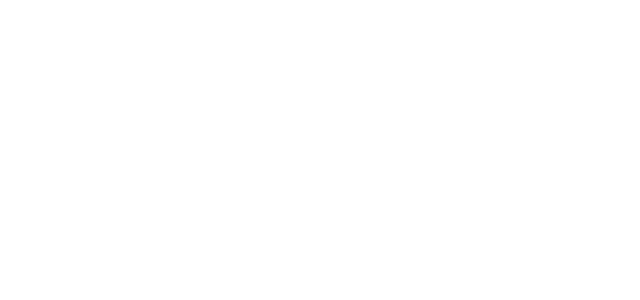
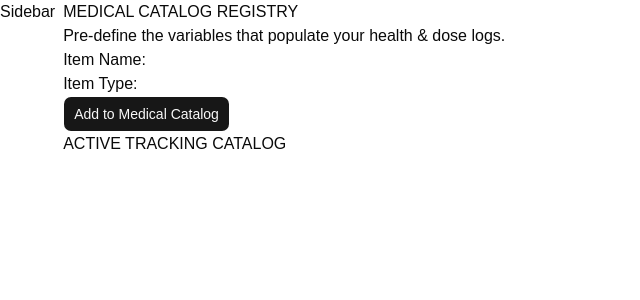
Before and after one commit to yogeshdatir/care-coin, a React (Vite) app: page /settings in a window 1280 px wide. Before the commit this address had no page. Shown: the top 300 px of the page, without its empty margins (0-640 px from the left). Built offline with nearby package versions, Linux system fonts and the light colour scheme.

Commit message:
Add routing and new components for settings, loading, and error pages

```diff
--- a/src/core/App.tsx
+++ b/src/core/App.tsx
@@ -1,17 +1,33 @@
 import { BrowserRouter, Navigate, Route, Routes } from 'react-router';
+
+import DashboardPage from '@/features/dashboard/components/DashboardPage';
+import LoadingPage from '@/shared/components/LoadingPage';
+import { lazy, Suspense } from 'react';
 import Layout from './components/Layout';
-import DashboardPage from '@/features/dashboard/components/DashboardPage';
+
+const NotFound = lazy(() => import('@/shared/components/NotFound'));
+const SettingsPage = lazy(
+  () => import('@/features/settings/components/SettingsPage'),
+);
 
 function App() {
   return (
     <>
       <BrowserRouter>
-        <Routes>
-          <Route element={<Layout />}>
-            <Route path="/" element={<Navigate to="/dashboard" replace />} />
-            <Route path="/dashboard" element={<DashboardPage />} />
-          </Route>
-        </Routes>
+        <Suspense fallback={<LoadingPage />}>
+          <Routes>
+            <Route element={<Layout />}>
+              <Route
+                index
+                path="/"
+                element={<Navigate to="/dashboard" replace />}
+              />
+              <Route path="/dashboard" element={<DashboardPage />} />
+              <Route path="/settings" element={<SettingsPage />} />
+              <Route path="*" element={<NotFound />} />
+            </Route>
+          </Routes>
+        </Suspense>
       </BrowserRouter>
     </>
   );
--- /dev/null
+++ b/src/features/settings/components/SettingsPage.tsx
@@ -0,0 +1,27 @@
+import { Button } from '@/shared/components/ui/button';
+
+const SettingsPage = () => {
+  return (
+    <div>
+      <h1>MEDICAL CATALOG REGISTRY</h1>
+      <p>Pre-define the variables that populate your health & dose logs.</p>
+      <form>
+        <fieldset>
+          <label>Item Name:</label>
+          <input />
+        </fieldset>
+        <fieldset>
+          <label>Item Type:</label>
+          <input />
+        </fieldset>
+        <Button type="button">Add to Medical Catalog</Button>
+      </form>
+      <div>
+        <h1>ACTIVE TRACKING CATALOG</h1>
+        <ul></ul>
+      </div>
+    </div>
+  );
+};
+
+export default SettingsPage;
--- /dev/null
+++ b/src/shared/components/ErrorPage.tsx
@@ -0,0 +1,5 @@
+const ErrorPage = () => {
+  return <div>ErrorPage</div>;
+};
+
+export default ErrorPage;
--- /dev/null
+++ b/src/shared/components/LoadingPage.tsx
@@ -0,0 +1,5 @@
+const LoadingPage = () => {
+  return <div>LoadingPage</div>;
+};
+
+export default LoadingPage;
--- /dev/null
+++ b/src/shared/components/NotFound.tsx
@@ -0,0 +1,5 @@
+const NotFound = () => {
+  return <div>NotFound</div>;
+};
+
+export default NotFound;
```
Also changed, not shown: src/shared/components/ui/button.tsx (+29 -30 lines).
